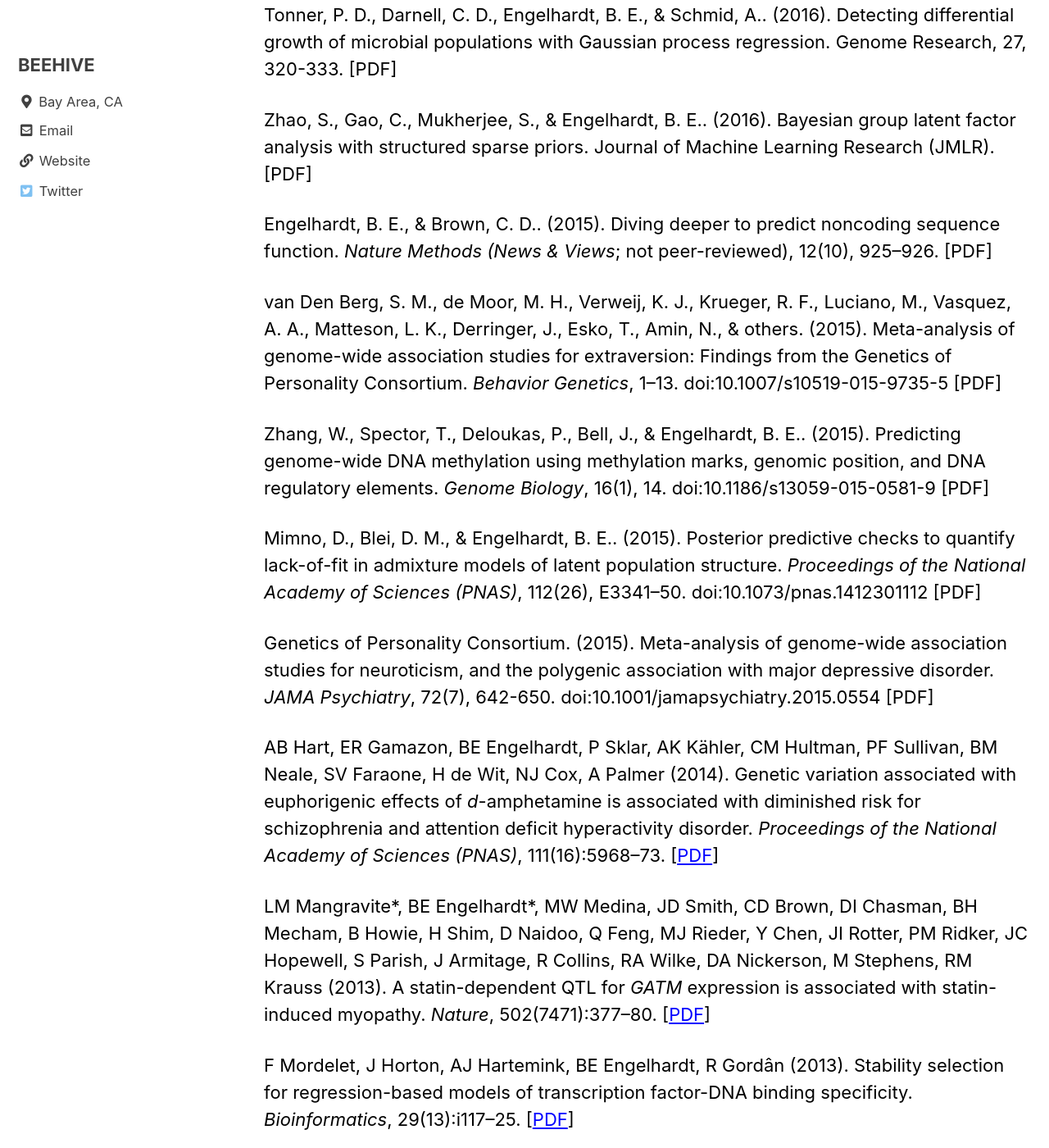
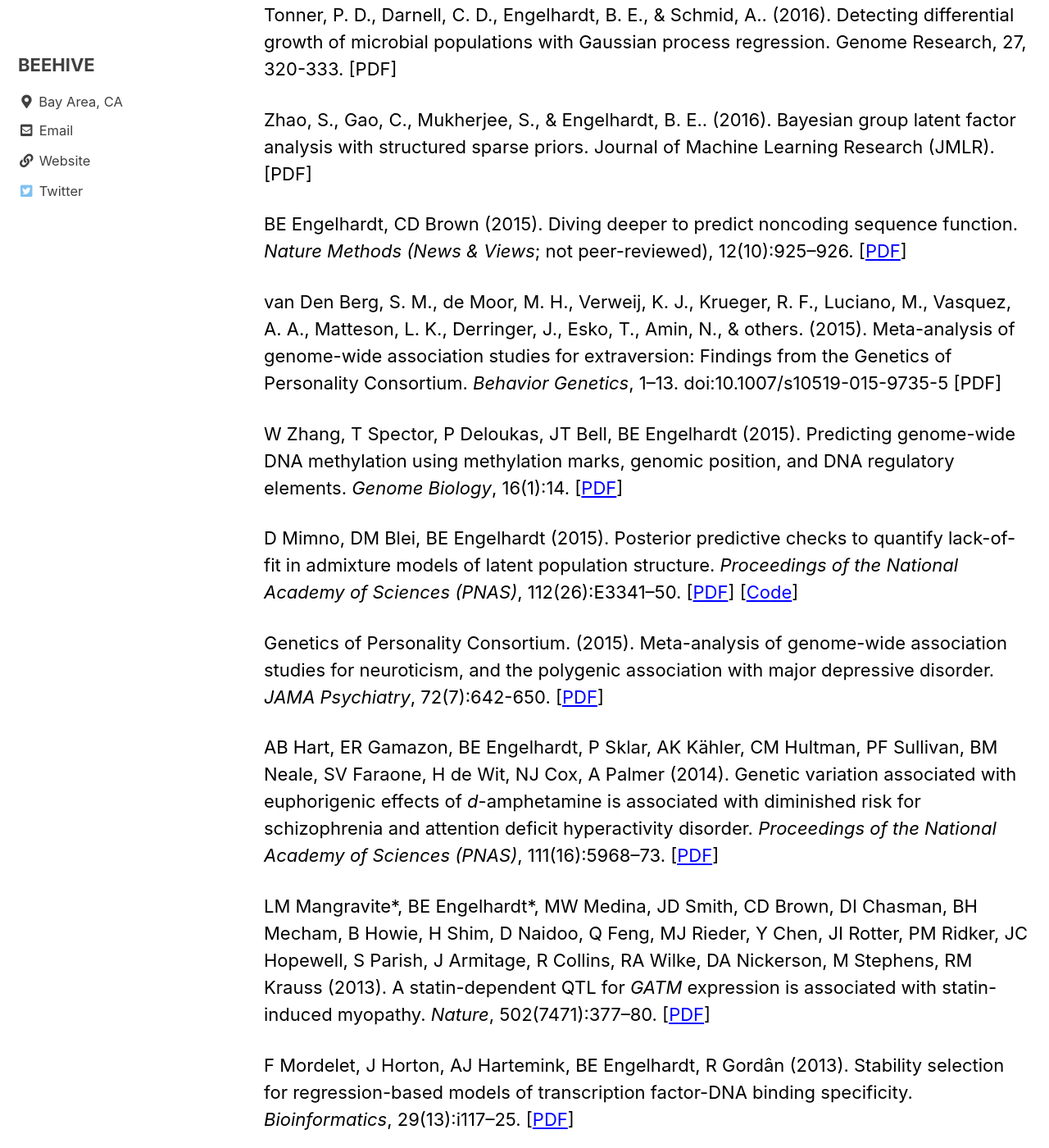
Before and after one commit to stanfordbeehive/stanfordbeehive.github.io, a Jekyll site: the page built from _pages/publications.md, in a window 1280 px wide and 1400 px high, scrolled down 7114 px. Shown: the whole window at 82% size. Built offline with Jekyll 4.4.1, drawn with Linux system fonts in a browser that asks for light colours; cached includes are drawn as plain includes.

Commit message:
Update publications.md

```diff
--- a/_pages/publications.md
+++ b/_pages/publications.md
@@ -163,20 +163,16 @@ Tonner, P. D., Darnell, C. D., Engelhardt, B. E., & Schmid, A.. (2016). Detectin
 Zhao, S., Gao, C., Mukherjee, S., & Engelhardt, B. E.. (2016). Bayesian group latent factor analysis with structured sparse priors. Journal of Machine Learning Research (JMLR).
 [PDF]
 
-Engelhardt, B. E., & Brown, C. D.. (2015). Diving deeper to predict noncoding sequence function. *Nature Methods (News & Views*; not peer-reviewed), 12(10), 925–926.
-[PDF]
+BE Engelhardt, CD Brown (2015). Diving deeper to predict noncoding sequence function. *Nature Methods (News & Views*; not peer-reviewed), 12(10):925–926. [[PDF](https://www.nature.com/articles/nmeth.3604)]
 
 van Den Berg, S. M., de Moor, M. H., Verweij, K. J., Krueger, R. F., Luciano, M., Vasquez, A. A., Matteson, L. K., Derringer, J., Esko, T., Amin, N., & others. (2015). Meta-analysis of genome-wide association studies for extraversion: Findings from the Genetics of Personality Consortium. *Behavior Genetics*, 1–13. doi:10.1007/s10519-015-9735-5
 [PDF]
 
-Zhang, W., Spector, T., Deloukas, P., Bell, J., & Engelhardt, B. E.. (2015). Predicting genome-wide DNA methylation using methylation marks, genomic position, and DNA regulatory elements. *Genome Biology*, 16(1), 14. doi:10.1186/s13059-015-0581-9
-[PDF]
+W Zhang, T Spector, P Deloukas, JT Bell, BE Engelhardt (2015). Predicting genome-wide DNA methylation using methylation marks, genomic position, and DNA regulatory elements. *Genome Biology*, 16(1):14. [[PDF](doi:10.1186/s13059-015-0581-9)]
 
-Mimno, D., Blei, D. M., & Engelhardt, B. E.. (2015). Posterior predictive checks to quantify lack-of-fit in admixture models of latent population structure. *Proceedings of the National Academy of Sciences (PNAS)*, 112(26), E3341–50. doi:10.1073/pnas.1412301112
-[PDF]
+D Mimno, DM Blei, BE Engelhardt (2015). Posterior predictive checks to quantify lack-of-fit in admixture models of latent population structure. *Proceedings of the National Academy of Sciences (PNAS)*, 112(26):E3341–50. [[PDF](doi:10.1073/pnas.1412301112)] [[Code](https://github.com/mimno/admixture-ppc)]
 
-Genetics of Personality Consortium. (2015). Meta-analysis of genome-wide association studies for neuroticism, and the polygenic association with major depressive disorder. *JAMA Psychiatry*, 72(7), 642-650. doi:10.1001/jamapsychiatry.2015.0554
-[PDF]
+Genetics of Personality Consortium. (2015). Meta-analysis of genome-wide association studies for neuroticism, and the polygenic association with major depressive disorder. *JAMA Psychiatry*, 72(7):642-650. [[PDF](doi:10.1001/jamapsychiatry.2015.0554)]
 
 AB Hart, ER Gamazon, BE Engelhardt, P Sklar, AK Kähler, CM Hultman, PF Sullivan, BM Neale, SV Faraone, H de Wit, NJ Cox, A Palmer (2014). Genetic variation associated with euphorigenic effects of *d*-amphetamine is associated with diminished risk for schizophrenia and attention deficit hyperactivity disorder. *Proceedings of the National Academy of Sciences (PNAS)*, 111(16):5968–73.
 [[PDF](doi:10.1073/pnas.1318810111)]
```
